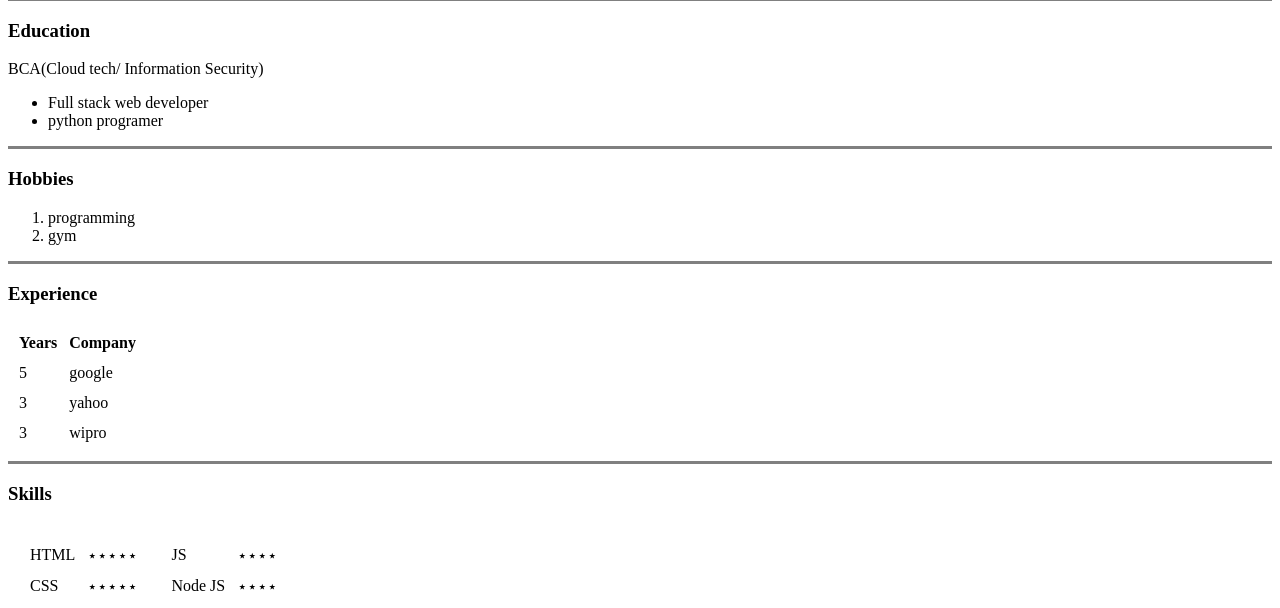
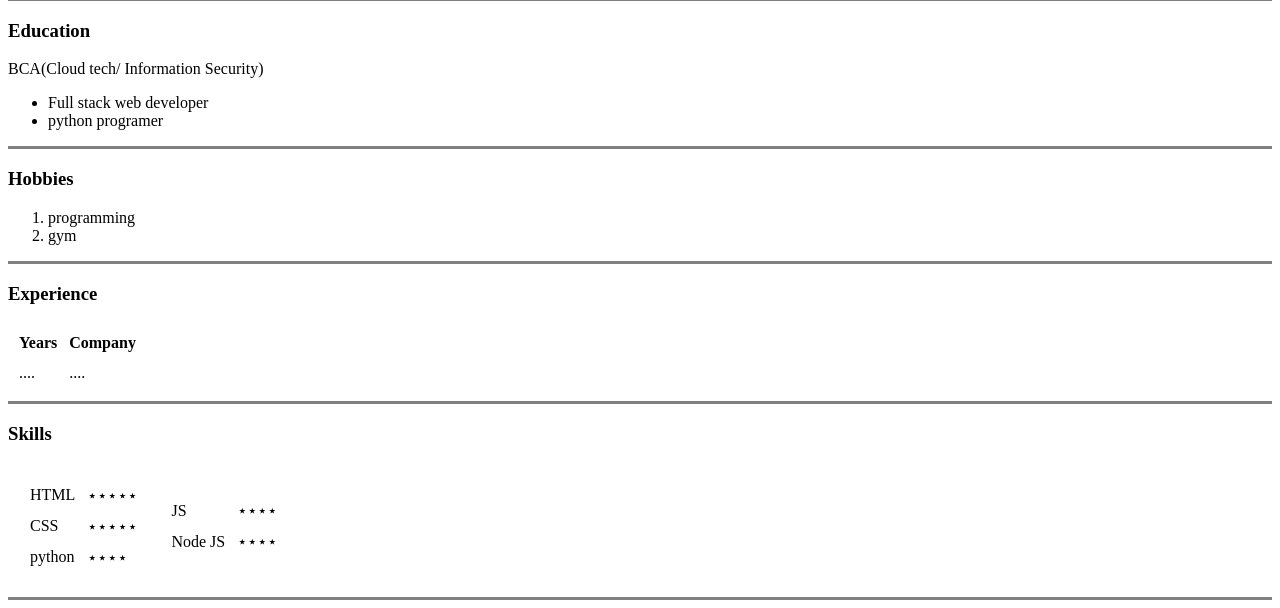
Before and after one commit to shaheedams/cv, a plain HTML site: page index.html in a window 1280 px wide. Shown: the part 344-952 px from the top of the page. Drawn offline with Linux system fonts and the light colour scheme.

Commit message:
Update index.html

```diff
--- a/index.html
+++ b/index.html
@@ -50,16 +50,8 @@
     </thead>
     <tbody>
       <tr>
-        <td>5</td>
-        <td>google</td>
-      </tr>
-      <tr>
-        <td>3</td>
-        <td>yahoo</td>
-      </tr>
-      <tr>
-        <td>3</td>
-        <td>wipro</td>
+        <td>....</td>
+        <td>....</td>
       </tr>
     </tbody>
   </table>
@@ -77,6 +69,10 @@
           <tr>
             <td>CSS</td>
             <td>⋆⋆⋆⋆⋆</td>
+          </tr>
+          <tr>
+            <td>python</td>
+            <td>⋆⋆⋆⋆</td>
           </tr>
         </table>
       </td>
```
